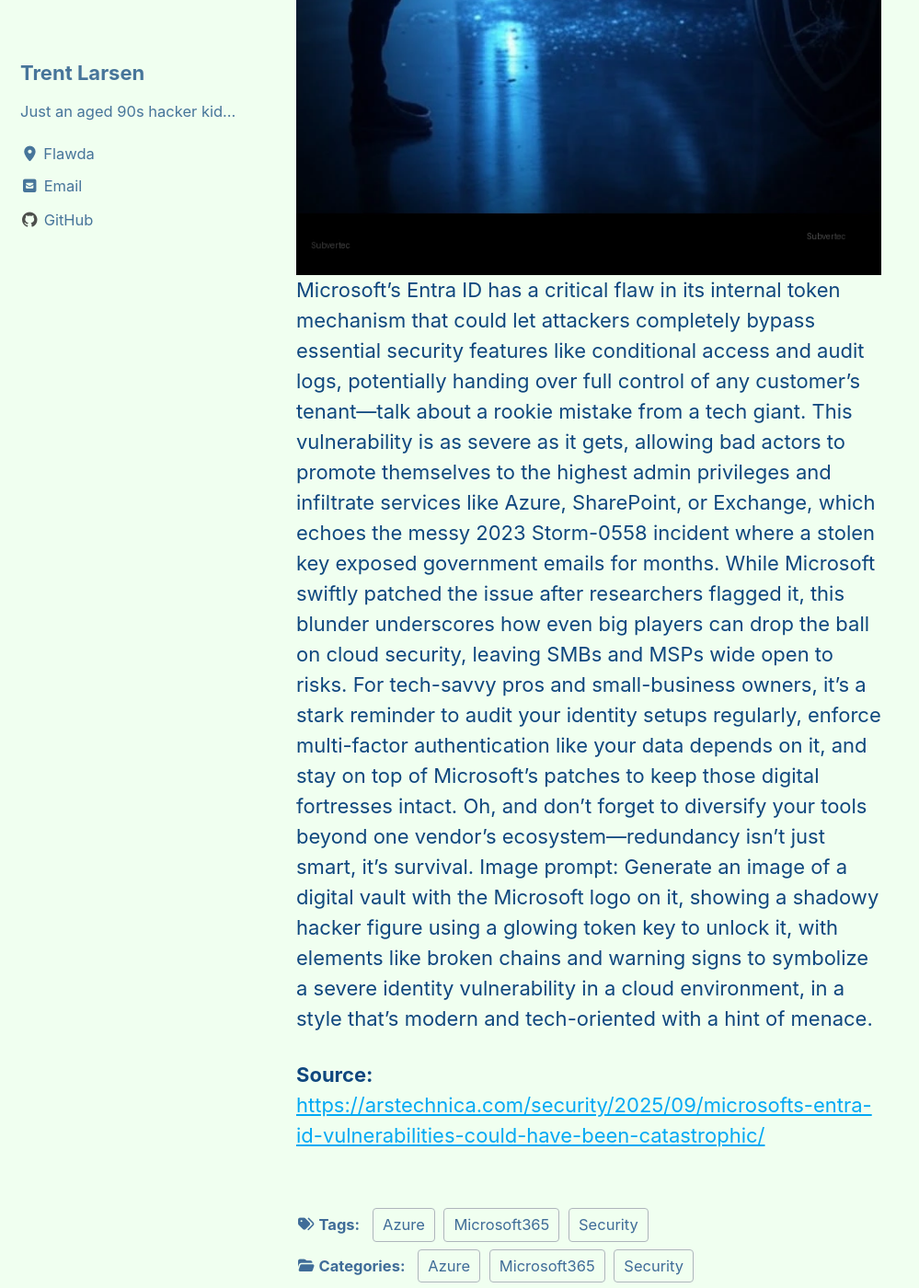
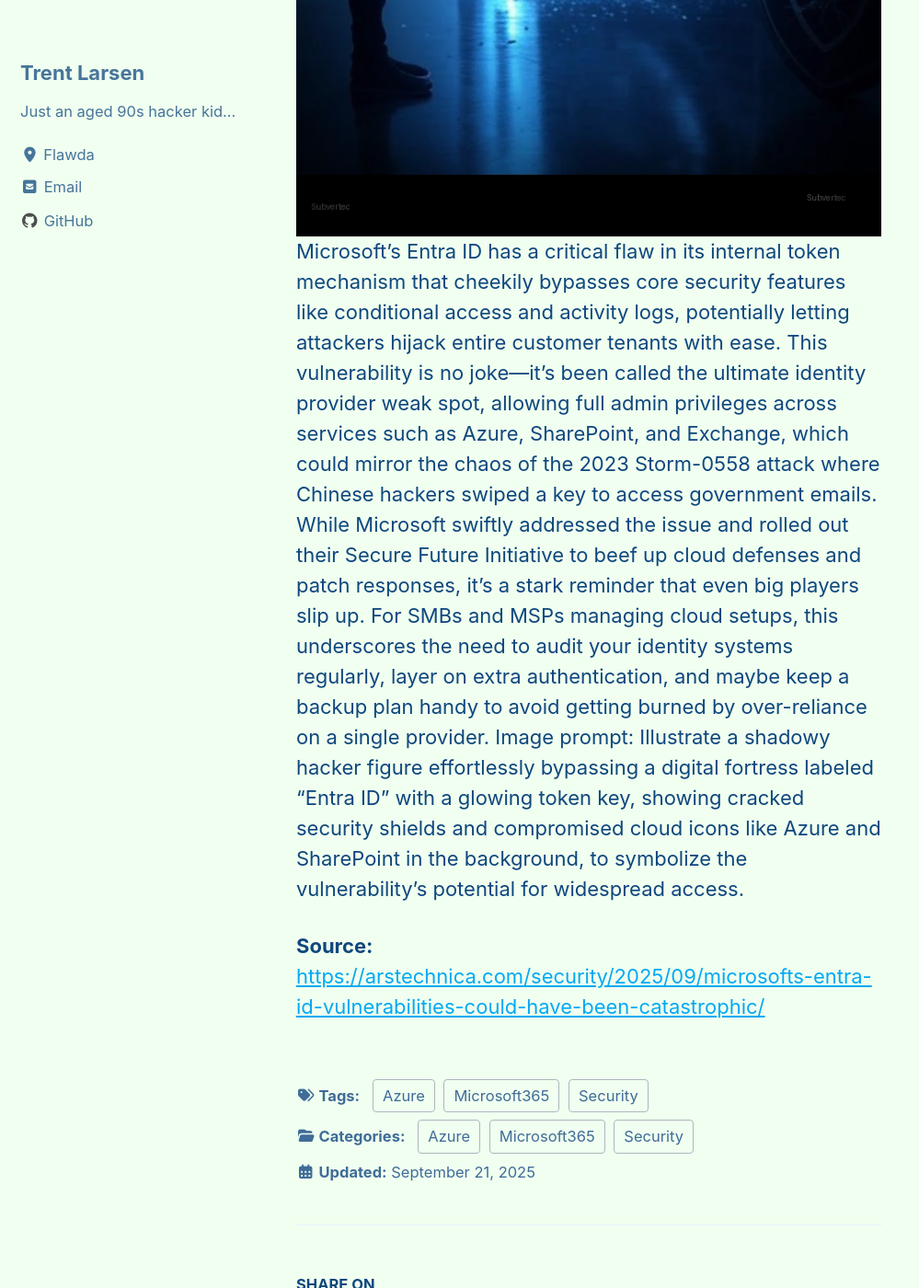
Before and after one commit to subv3rsiv3/website, a Jekyll site: the page built from _posts/2025-09-21-microsofts-entra-id-vulnerabilities-could-have-been-catastrophic.md, in a window 1280 px wide and 1400 px high, scrolled down 1269 px. Shown: the whole window at 92% size, without its empty margins (0-999 px from the left). Built offline with Jekyll 4.4.1, drawn with Linux system fonts in a browser that asks for light colours; cached includes are drawn as plain includes; some of the changed text lies outside the part shown.

Commit message:
Publish: Microsoft’s Entra ID vulnerabilities could have been catastrophic

```diff
--- a/_posts/2025-09-21-microsofts-entra-id-vulnerabilities-could-have-been-catastrophic.md
+++ b/_posts/2025-09-21-microsofts-entra-id-vulnerabilities-could-have-been-catastrophic.md
@@ -1,10 +1,10 @@
 ---
 layout: single
 title: Microsoft’s Entra ID vulnerabilities could have been catastrophic
-date: '2025-09-21 18:20:28 '
-excerpt: 'Microsoft''s Entra ID has a critical flaw in its internal token mechanism that could let attackers completely bypass essential security features like conditional access and audit logs, potentially handing over full control of any customer''s '
+date: '2025-09-21 18:29:29 '
+excerpt: Microsoft's Entra ID has a critical flaw in its internal token mechanism that cheekily bypasses core security features like conditional access and activity logs, potentially letting attackers hijack entire customer tenants with ease. This v
 seo_title: Microsoft’s Entra ID vulnerabilities could have been catastrophic
-seo_description: Microsoft's Entra ID has a critical flaw in its internal token mechanism that could let attackers completely bypass essential security features like condit
+seo_description: Microsoft's Entra ID has a critical flaw in its internal token mechanism that cheekily bypasses core security features like conditional access and activity
 categories:
 - Security
 - Microsoft365
@@ -24,6 +24,6 @@
 ---
 
 ![Microsoft’s Entra ID vulnerabilities could have been catastrophic](/assets/images/microsofts-entra-id-vulnerabilities-could-have-been-catastrophic-hero.webp)
-Microsoft's Entra ID has a critical flaw in its internal token mechanism that could let attackers completely bypass essential security features like conditional access and audit logs, potentially handing over full control of any customer's tenant—talk about a rookie mistake from a tech giant. This vulnerability is as severe as it gets, allowing bad actors to promote themselves to the highest admin privileges and infiltrate services like Azure, SharePoint, or Exchange, which echoes the messy 2023 Storm-0558 incident where a stolen key exposed government emails for months. While Microsoft swiftly patched the issue after researchers flagged it, this blunder underscores how even big players can drop the ball on cloud security, leaving SMBs and MSPs wide open to risks. For tech-savvy pros and small-business owners, it's a stark reminder to audit your identity setups regularly, enforce multi-factor authentication like your data depends on it, and stay on top of Microsoft's patches to keep those digital fortresses intact. Oh, and don't forget to diversify your tools beyond one vendor's ecosystem—redundancy isn't just smart, it's survival. Image prompt: Generate an image of a digital vault with the Microsoft logo on it, showing a shadowy hacker figure using a glowing token key to unlock it, with elements like broken chains and warning signs to symbolize a severe identity vulnerability in a cloud environment, in a style that's modern and tech-oriented with a hint of menace.
+Microsoft's Entra ID has a critical flaw in its internal token mechanism that cheekily bypasses core security features like conditional access and activity logs, potentially letting attackers hijack entire customer tenants with ease. This vulnerability is no joke—it's been called the ultimate identity provider weak spot, allowing full admin privileges across services such as Azure, SharePoint, and Exchange, which could mirror the chaos of the 2023 Storm-0558 attack where Chinese hackers swiped a key to access government emails. While Microsoft swiftly addressed the issue and rolled out their Secure Future Initiative to beef up cloud defenses and patch responses, it's a stark reminder that even big players slip up. For SMBs and MSPs managing cloud setups, this underscores the need to audit your identity systems regularly, layer on extra authentication, and maybe keep a backup plan handy to avoid getting burned by over-reliance on a single provider. Image prompt: Illustrate a shadowy hacker figure effortlessly bypassing a digital fortress labeled "Entra ID" with a glowing token key, showing cracked security shields and compromised cloud icons like Azure and SharePoint in the background, to symbolize the vulnerability's potential for widespread access.
 
 **Source:** [https://arstechnica.com/security/2025/09/microsofts-entra-id-vulnerabilities-could-have-been-catastrophic/](https://arstechnica.com/security/2025/09/microsofts-entra-id-vulnerabilities-could-have-been-catastrophic/)
```
